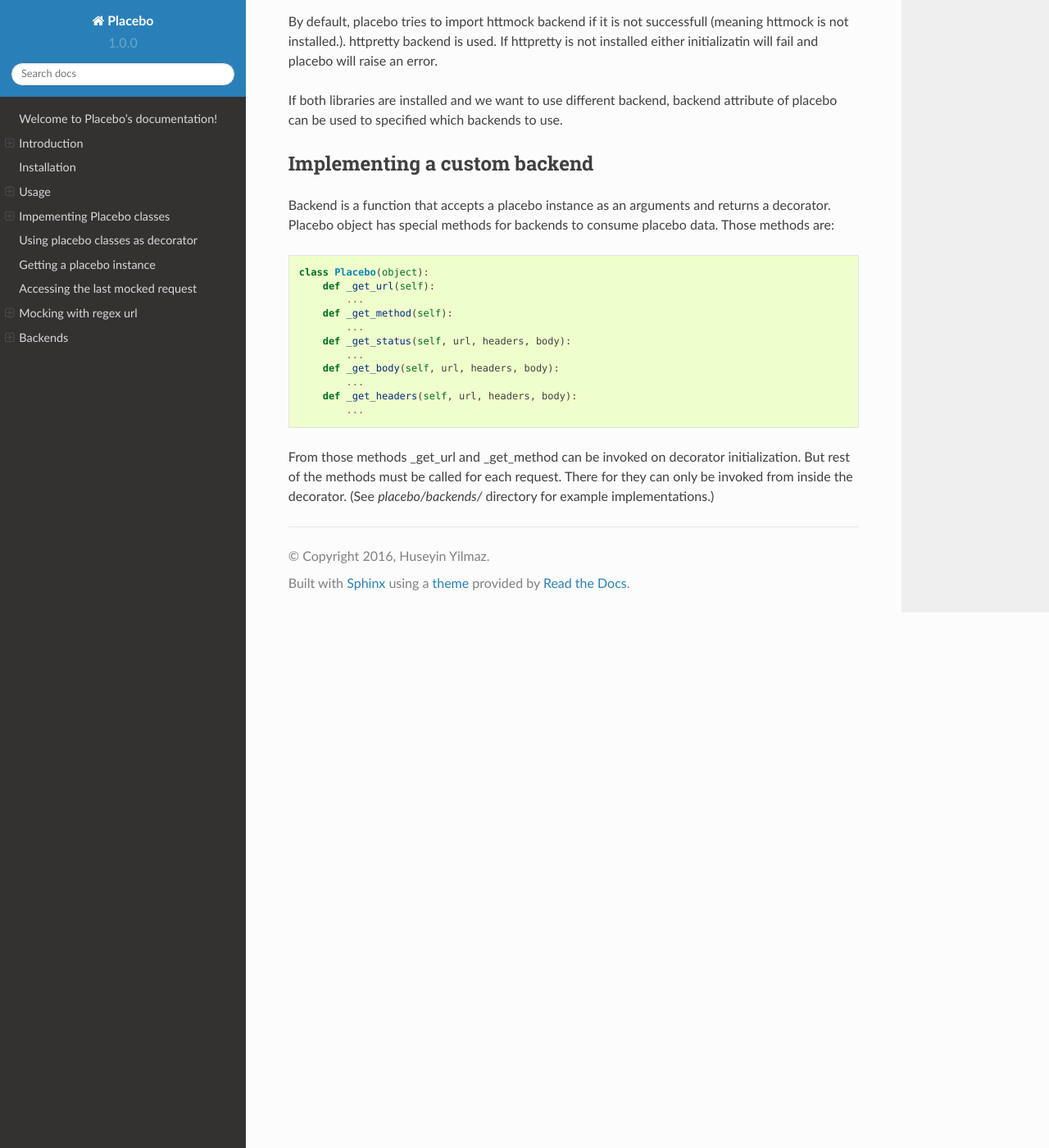
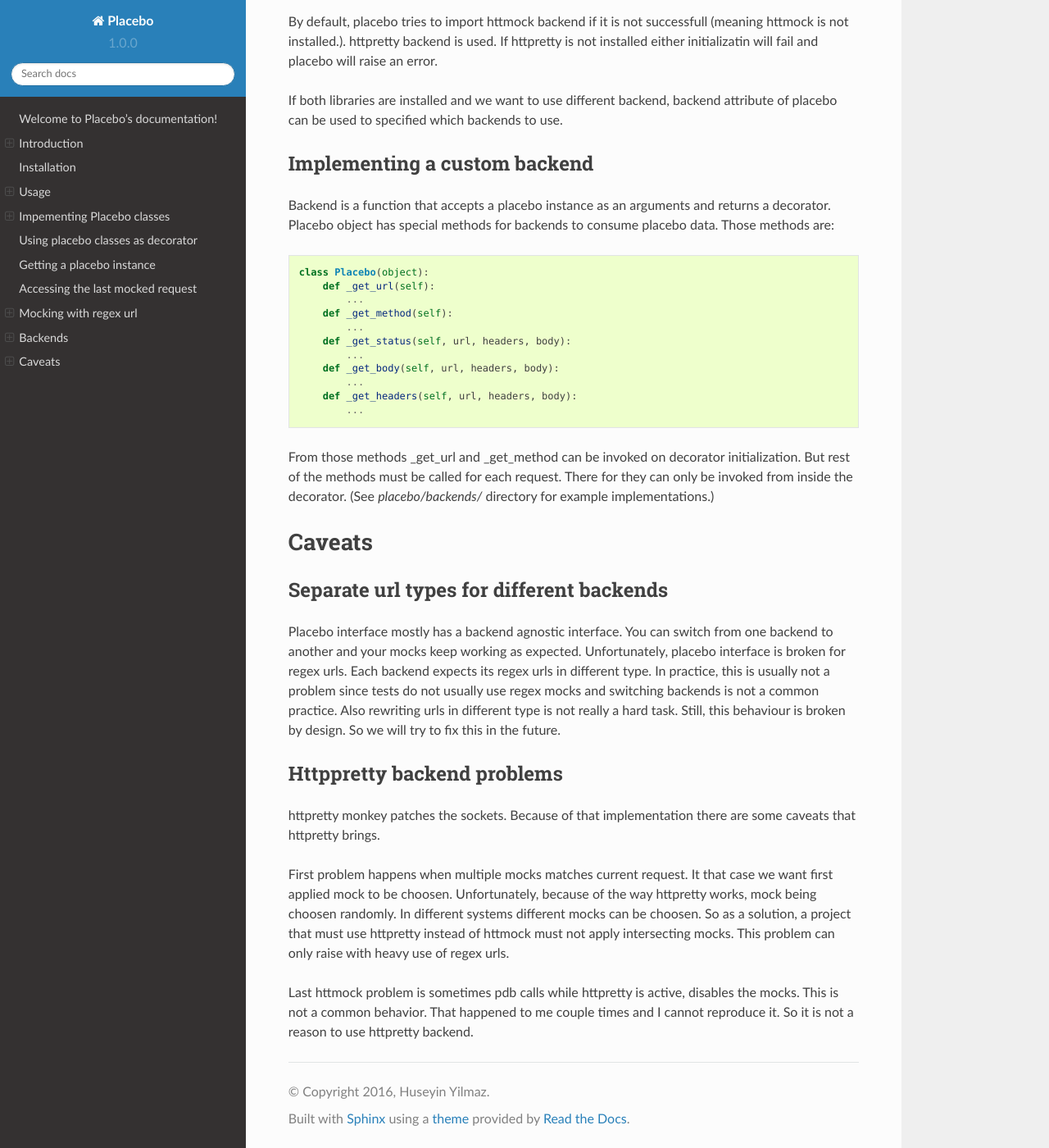
Before and after one commit to huseyinyilmaz/placebo, a Sphinx documentation site: the page built from doc/index.rst, in a window 1280 px wide and 1400 px high, scrolled down 11186 px. Shown: the whole window at 82% size. Built offline with Sphinx 7.4.7 and the Read the Docs theme 2.0.0, drawn with Linux system fonts in a browser that asks for light colours.

Commit message:
Update documentation.

```diff
--- a/doc/index.rst
+++ b/doc/index.rst
@@ -542,3 +542,18 @@
            ...
 
 From those methods _get_url and _get_method can be invoked on decorator initialization. But rest of the methods must be called for each request. There for they can only be invoked from inside the decorator. (See `placebo/backends/` directory for example implementations.)
+
+Caveats
+=======
+
+Separate url types for different backends
+-----------------------------------------
+Placebo interface mostly has a backend agnostic interface. You can switch from one backend to another and your mocks keep working as expected. Unfortunately, placebo interface is broken for regex urls. Each backend expects its regex urls in different type. In practice, this is usually not a problem since tests do not usually use regex mocks and switching backends is not a common practice. Also rewriting urls in different type is not really a hard task. Still, this behaviour is broken by design. So we will try to fix this in the future.
+
+Httppretty backend problems
+---------------------------
+httpretty monkey patches the sockets. Because of that implementation there are some caveats that httpretty brings.
+
+First problem happens when multiple mocks matches current request. It that case we want first applied mock to be choosen. Unfortunately, because of the way httpretty works, mock being choosen randomly. In different systems different mocks can be choosen. So as a solution, a project that must use httpretty instead of httmock must not apply intersecting mocks. This problem can only raise with heavy use of regex urls.
+
+Last httmock problem is sometimes pdb calls while httpretty is active, disables the mocks. This is not a common behavior. That happened to me couple times and I cannot reproduce it. So it is not a reason to use httpretty backend.
```
